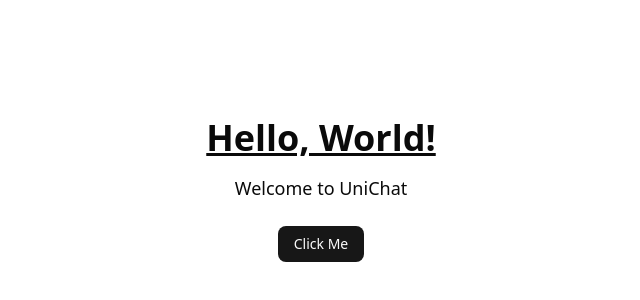
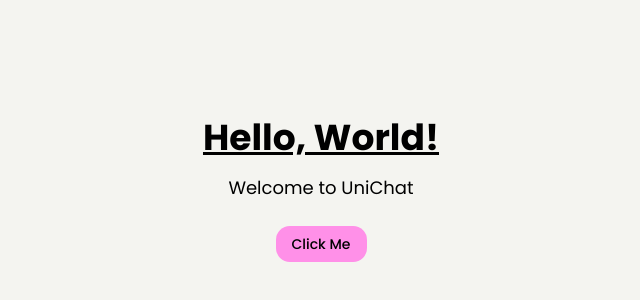
Before and after one commit to nischal0x01/truthloop, a React app in the folder app/: page / in a window 1280 px wide. Shown: the part 210-510 px from the top of the page, without its empty margins (319-959 px from the left). Built offline with nearby package versions, Linux system fonts and the light colour scheme; the HTML template or start-up script is replaced by a standard one.

Commit message:
feat: add fonts

```diff
--- a/app/package.json
+++ b/app/package.json
@@ -10,6 +10,9 @@
     "preview": "vite preview"
   },
   "dependencies": {
+    "@fontsource/inter": "^5.3.0",
+    "@fontsource/poppins": "^5.3.0",
+    "@fontsource/raleway": "^5.3.0",
     "@radix-ui/react-slot": "^1.2.4",
     "@tailwindcss/vite": "^4.1.18",
     "class-variance-authority": "^0.7.1",
--- a/app/src/index.css
+++ b/app/src/index.css
@@ -3,14 +3,73 @@
 
 @custom-variant dark (&:is(.dark *));
 
+/* =================================================================
+ * GUMROAD DESIGN SYSTEM — Raw color, spacing, radius, font tokens
+ * Source: app/Design.md
+ * Use these directly (e.g. `bg-pink-accent`, `text-muted-text`,
+ * `p-space-5`, `rounded-radius-lg`) when you don't need a
+ * shadcn semantic alias.
+ * ================================================================= */
+@theme {
+  /* Colors */
+  --color-black: #000000;
+  --color-off-white-surface: #f4f4f0;
+  --color-dark-panel: #242423;
+  --color-white: #ffffff;
+  --color-true-black: #000000;
+  --color-muted-text: #dddddd;
+  --color-pink-accent: #ff90e8;
+  --color-yellow: #f1f333;
+  --color-red: #dc341e;
+  --color-orange: #ffc900;
+
+  /* Spacing */
+  --spacing-space-1: 4px;
+  --spacing-space-2: 8px;
+  --spacing-space-3: 12px;
+  --spacing-space-4: 16px;
+  --spacing-space-5: 24px;
+  --spacing-space-6: 32px;
+  --spacing-space-7: 40px;
+  --spacing-space-8: 48px;
+  --spacing-space-9: 56px;
+  --spacing-space-10: 64px;
+  --spacing-space-11: 80px;
+  --spacing-space-12: 96px;
+  --spacing-space-13: 128px;
+  --spacing-space-14: 160px;
+  --spacing-space-15: 224px;
+
+  /* Border Radius */
+  --radius-radius-sm: 4px;
+  --radius-radius-md: 6px;
+  --radius-radius-lg: 16px;
+  --radius-radius-xl: 24px;
+  --radius-radius-pill: 10rem;
+
+  /* Fonts — ABC Favorit is the primary face (Gumroad signature, paid).
+     Free fallbacks stacked behind it so the page is never a system default:
+       - sans:        ABC Favorit → Poppins → Inter → system-ui
+       - display:     Raleway → ABC Favorit → Poppins → Inter
+         (Raleway reads beautifully at hero sizes; ABC Favorit carries
+          the body tone of Gumroad; Poppins is the workhorse fallback)
+     When ABC Favorit is licensed, drop the .woff2 files in
+     app/public/fonts/ and add a @font-face rule above the @import in
+     main.tsx so the rest act as fallbacks. */
+  --font-abc-favorit: 'ABC Favorit', 'Poppins', 'Inter', system-ui, sans-serif;
+  --font-poppins: 'Poppins', 'Inter', system-ui, sans-serif;
+  --font-raleway: 'Raleway', 'Poppins', 'Inter', system-ui, sans-serif;
+  --font-display: 'Raleway', 'ABC Favorit', 'Poppins', 'Inter', system-ui, sans-serif;
+  --font-sans: 'ABC Favorit', 'Poppins', 'Inter', system-ui, sans-serif;
+}
+
+/* =================================================================
+ * SHADCN SEMANTIC MAPPING (computed) — wires the shadcn token
+ * names (--color-border, --color-ring, --color-primary, etc.)
+ * to the CSS vars defined in :root, so utilities like
+ * `border-border`, `bg-primary`, `text-foreground` resolve.
+ * ================================================================= */
 @theme inline {
-  --radius-sm: calc(var(--radius) - 4px);
-  --radius-md: calc(var(--radius) - 2px);
-  --radius-lg: var(--radius);
-  --radius-xl: calc(var(--radius) + 4px);
-  --radius-2xl: calc(var(--radius) + 8px);
-  --radius-3xl: calc(var(--radius) + 12px);
-  --radius-4xl: calc(var(--radius) + 16px);
   --color-background: var(--background);
   --color-foreground: var(--foreground);
   --color-card: var(--card);
@@ -26,6 +85,7 @@
   --color-accent: var(--accent);
   --color-accent-foreground: var(--accent-foreground);
   --color-destructive: var(--destructive);
+  --color-destructive-foreground: var(--destructive-foreground);
   --color-border: var(--border);
   --color-input: var(--input);
   --color-ring: var(--ring);
@@ -42,82 +102,184 @@
   --color-sidebar-accent-foreground: var(--sidebar-accent-foreground);
   --color-sidebar-border: var(--sidebar-border);
   --color-sidebar-ring: var(--sidebar-ring);
+
+  --radius-sm: calc(var(--radius) - 4px);
+  --radius-md: calc(var(--radius) - 2px);
+  --radius-lg: var(--radius);
+  --radius-xl: calc(var(--radius) + 4px);
 }
 
+/* =================================================================
+ * SHADCN SEMANTIC VALUES — the actual color values, remapped to
+ * the Gumroad palette. Every shadcn/ui component auto-picks up
+ * the Gumroad look (off-white surface, black text, hot-pink
+ * primary CTA, dark-panel secondary, red destructive, yellow
+ * highlight, etc.).
+ * ================================================================= */
 :root {
-  --radius: 0.625rem;
-  --background: oklch(1 0 0);
-  --foreground: oklch(0.145 0 0);
-  --card: oklch(1 0 0);
-  --card-foreground: oklch(0.145 0 0);
-  --popover: oklch(1 0 0);
-  --popover-foreground: oklch(0.145 0 0);
-  --primary: oklch(0.205 0 0);
-  --primary-foreground: oklch(0.985 0 0);
-  --secondary: oklch(0.97 0 0);
-  --secondary-foreground: oklch(0.205 0 0);
-  --muted: oklch(0.97 0 0);
-  --muted-foreground: oklch(0.556 0 0);
-  --accent: oklch(0.97 0 0);
-  --accent-foreground: oklch(0.205 0 0);
-  --destructive: oklch(0.577 0.245 27.325);
-  --border: oklch(0.922 0 0);
-  --input: oklch(0.922 0 0);
-  --ring: oklch(0.708 0 0);
-  --chart-1: oklch(0.646 0.222 41.116);
-  --chart-2: oklch(0.6 0.118 184.704);
-  --chart-3: oklch(0.398 0.07 227.392);
-  --chart-4: oklch(0.828 0.189 84.429);
-  --chart-5: oklch(0.769 0.188 70.08);
-  --sidebar: oklch(0.985 0 0);
-  --sidebar-foreground: oklch(0.145 0 0);
-  --sidebar-primary: oklch(0.205 0 0);
-  --sidebar-primary-foreground: oklch(0.985 0 0);
-  --sidebar-accent: oklch(0.97 0 0);
-  --sidebar-accent-foreground: oklch(0.205 0 0);
-  --sidebar-border: oklch(0.922 0 0);
-  --sidebar-ring: oklch(0.708 0 0);
+  --radius: 1rem; /* base radius used by shadcn's calc() fallbacks */
+
+  /* Surfaces */
+  --background: var(--color-off-white-surface);
+  --foreground: var(--color-black);
+  --card: var(--color-white);
+  --card-foreground: var(--color-black);
+  --popover: var(--color-white);
+  --popover-foreground: var(--color-black);
+
+  /* Brand (Gumroad pink = primary CTA) */
+  --primary: var(--color-pink-accent);
+  --primary-foreground: var(--color-black);
+
+  /* Secondary (dark panel — used for nav active, dark buttons) */
+  --secondary: var(--color-dark-panel);
+  --secondary-foreground: var(--color-white);
+
+  /* Muted */
+  --muted: var(--color-muted-text);
+  --muted-foreground: var(--color-dark-panel);
+
+  /* Accent (yellow — used for highlights, badges) */
+  --accent: var(--color-yellow);
+  --accent-foreground: var(--color-black);
+
+  /* Destructive / danger */
+  --destructive: var(--color-red);
+  --destructive-foreground: var(--color-white);
+
+  /* Borders & inputs */
+  --border: var(--color-black);
+  --input: var(--color-white);
+  --ring: var(--color-black);
+
+  /* Chart palette (Gumroad semantic colors) */
+  --chart-1: var(--color-pink-accent);
+  --chart-2: var(--color-yellow);
+  --chart-3: var(--color-orange);
+  --chart-4: var(--color-red);
+  --chart-5: var(--color-dark-panel);
+
+  /* Sidebar (kept for shadcn completeness) */
+  --sidebar: var(--color-off-white-surface);
+  --sidebar-foreground: var(--color-black);
+  --sidebar-primary: var(--color-pink-accent);
+  --sidebar-primary-foreground: var(--color-black);
+  --sidebar-accent: var(--color-yellow);
+  --sidebar-accent-foreground: var(--color-black);
+  --sidebar-border: var(--color-black);
+  --sidebar-ring: var(--color-black);
 }
 
+/* Dark theme — true-black background, off-white text, brand pink stays.
+   Uncomment `.dark` on <html> to switch. Default app is light. */
 .dark {
-  --background: oklch(0.145 0 0);
-  --foreground: oklch(0.985 0 0);
-  --card: oklch(0.205 0 0);
-  --card-foreground: oklch(0.985 0 0);
-  --popover: oklch(0.205 0 0);
-  --popover-foreground: oklch(0.985 0 0);
-  --primary: oklch(0.922 0 0);
-  --primary-foreground: oklch(0.205 0 0);
-  --secondary: oklch(0.269 0 0);
-  --secondary-foreground: oklch(0.985 0 0);
-  --muted: oklch(0.269 0 0);
-  --muted-foreground: oklch(0.708 0 0);
-  --accent: oklch(0.269 0 0);
-  --accent-foreground: oklch(0.985 0 0);
-  --destructive: oklch(0.704 0.191 22.216);
-  --border: oklch(1 0 0 / 10%);
-  --input: oklch(1 0 0 / 15%);
-  --ring: oklch(0.556 0 0);
-  --chart-1: oklch(0.488 0.243 264.376);
-  --chart-2: oklch(0.696 0.17 162.48);
-  --chart-3: oklch(0.769 0.188 70.08);
-  --chart-4: oklch(0.627 0.265 303.9);
-  --chart-5: oklch(0.645 0.246 16.439);
-  --sidebar: oklch(0.205 0 0);
-  --sidebar-foreground: oklch(0.985 0 0);
-  --sidebar-primary: oklch(0.488 0.243 264.376);
-  --sidebar-primary-foreground: oklch(0.985 0 0);
-  --sidebar-accent: oklch(0.269 0 0);
-  --sidebar-accent-foreground: oklch(0.985 0 0);
-  --sidebar-border: oklch(1 0 0 / 10%);
-  --sidebar-ring: oklch(0.556 0 0);
+  --background: var(--color-true-black);
+  --foreground: var(--color-white);
+  --card: var(--color-dark-panel);
+  --card-foreground: var(--color-white);
+  --popover: var(--color-dark-panel);
+  --popover-foreground: var(--color-white);
+
+  --primary: var(--color-pink-accent);
+  --primary-foreground: var(--color-black);
+
+  --secondary: var(--color-muted-text);
+  --secondary-foreground: var(--color-black);
+
+  --muted: var(--color-dark-panel);
+  --muted-foreground: var(--color-muted-text);
+
+  --accent: var(--color-yellow);
+  --accent-foreground: var(--color-black);
+
+  --destructive: var(--color-red);
+  --destructive-foreground: var(--color-white);
+
+  --border: var(--color-white);
+  --input: var(--color-dark-panel);
+  --ring: var(--color-white);
 }
 
+/* =================================================================
+ * SIGNATURE GUMROAD UTILITIES
+ * The design system forbids box-shadows. Depth is conveyed with
+ * solid 1px borders + the CSS offset-shadow utility below.
+ * ================================================================= */
+@layer utilities {
+  /* Offset-shadow (the Gumroad "hard" elevation) */
+  .shadow-hard-sm {
+    box-shadow: 4px 4px 0 0 var(--color-black);
+  }
+  .shadow-hard {
+    box-shadow: 6px 6px 0 0 var(--color-black);
+  }
+  .shadow-hard-lg {
+    box-shadow: 8px 8px 0 0 var(--color-black);
+  }
+
+  /* Focus ring (3px outline, signature Gumroad focus state) */
+  .focus-hard {
+    outline: 3px solid var(--color-black);
+    outline-offset: 0;
+  }
+
+  /* Hover-lift: bumps the offset shadow on hover (signature Gumroad interaction) */
+  .hover-lift {
+    transition:
+      transform 120ms ease-out,
+      box-shadow 120ms ease-out;
+  }
+  .hover-lift:hover {
+    transform: translate(-2px, -2px);
+    box-shadow: 8px 8px 0 0 var(--color-black);
+  }
+  .hover-lift:active {
+    transform: translate(0, 0);
+    box-shadow: 4px 4px 0 0 var(--color-black);
+  }
+
+  /* Direct access to raw Gumroad palette */
+  .bg-off-white-surface {
+    background-color: var(--color-off-white-surface);
+  }
+  .bg-dark-panel {
+    background-color: var(--color-dark-panel);
+  }
+  .bg-pink-accent {
+    background-color: var(--color-pink-accent);
+  }
+  .bg-yellow {
+    background-color: var(--color-yellow);
+  }
+  .bg-red {
+    background-color: var(--color-red);
+  }
+  .bg-orange {
+    background-color: var(--color-orange);
+  }
+
+  .text-muted-text {
+    color: var(--color-muted-text);
+  }
+  .text-pink-accent {
+    color: var(--color-pink-accent);
+  }
+
+  .border-black {
+    border-color: var(--color-black);
+  }
+}
+
+/* =================================================================
+ * GLOBAL RESETS
+ * ================================================================= */
 @layer base {
   * {
     @apply border-border outline-ring/50;
   }
   body {
     @apply bg-background text-foreground;
+    font-family: var(--font-sans);
+    font-feature-settings: 'ss04', 'ss11';
   }
 }
--- a/package.json
+++ b/package.json
@@ -25,5 +25,9 @@
     "husky": "^9.1.7",
     "lint-staged": "^15.2.11",
     "prettier": "^3.4.2"
+  },
+  "dependencies": {
+    "@fontsource/poppins": "^5.3.0",
+    "@fontsource/raleway": "^5.3.0"
   }
 }
```
Also changed, not shown: app/src/main.tsx (+22 -0 lines), 1 other file (tests, documents, lock files or other folders).
